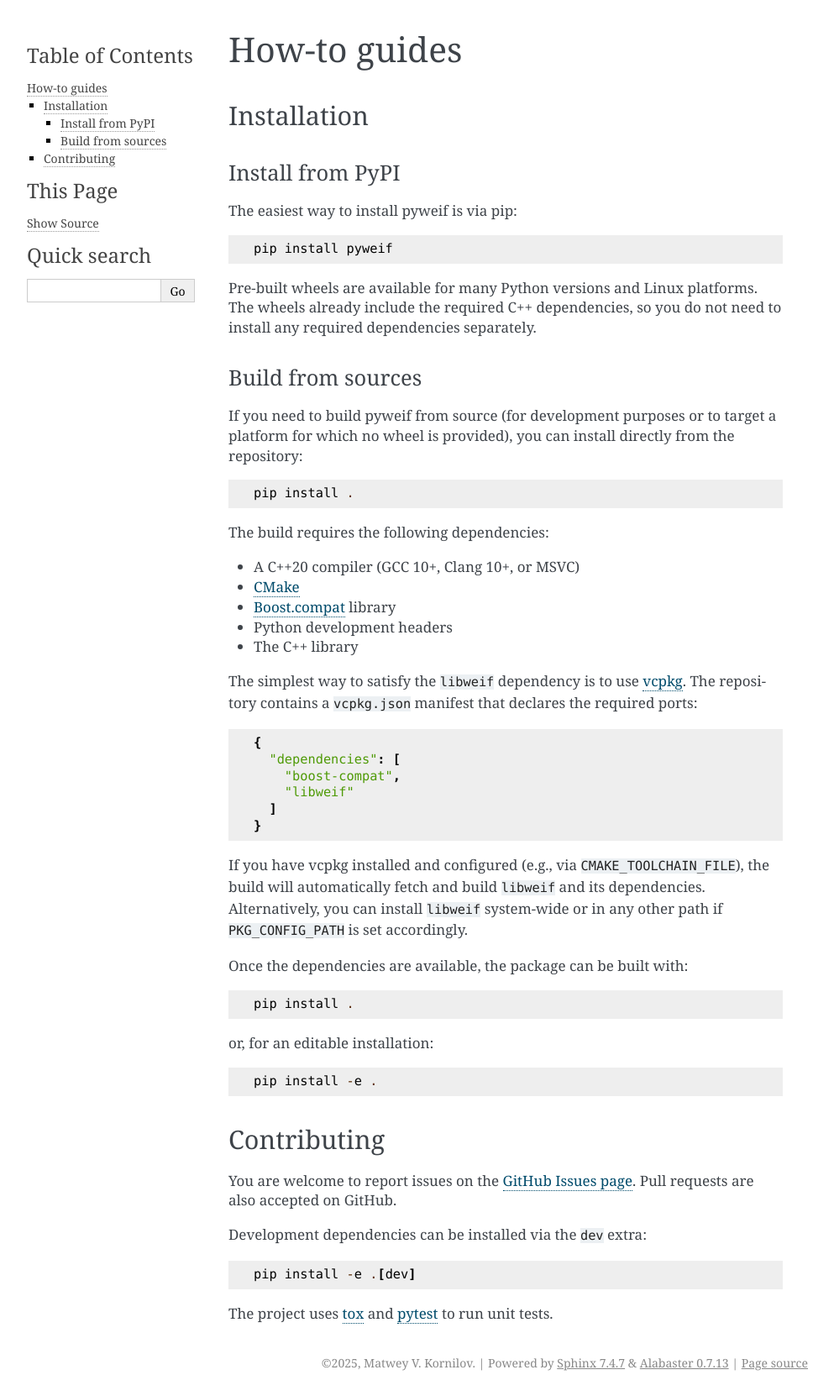
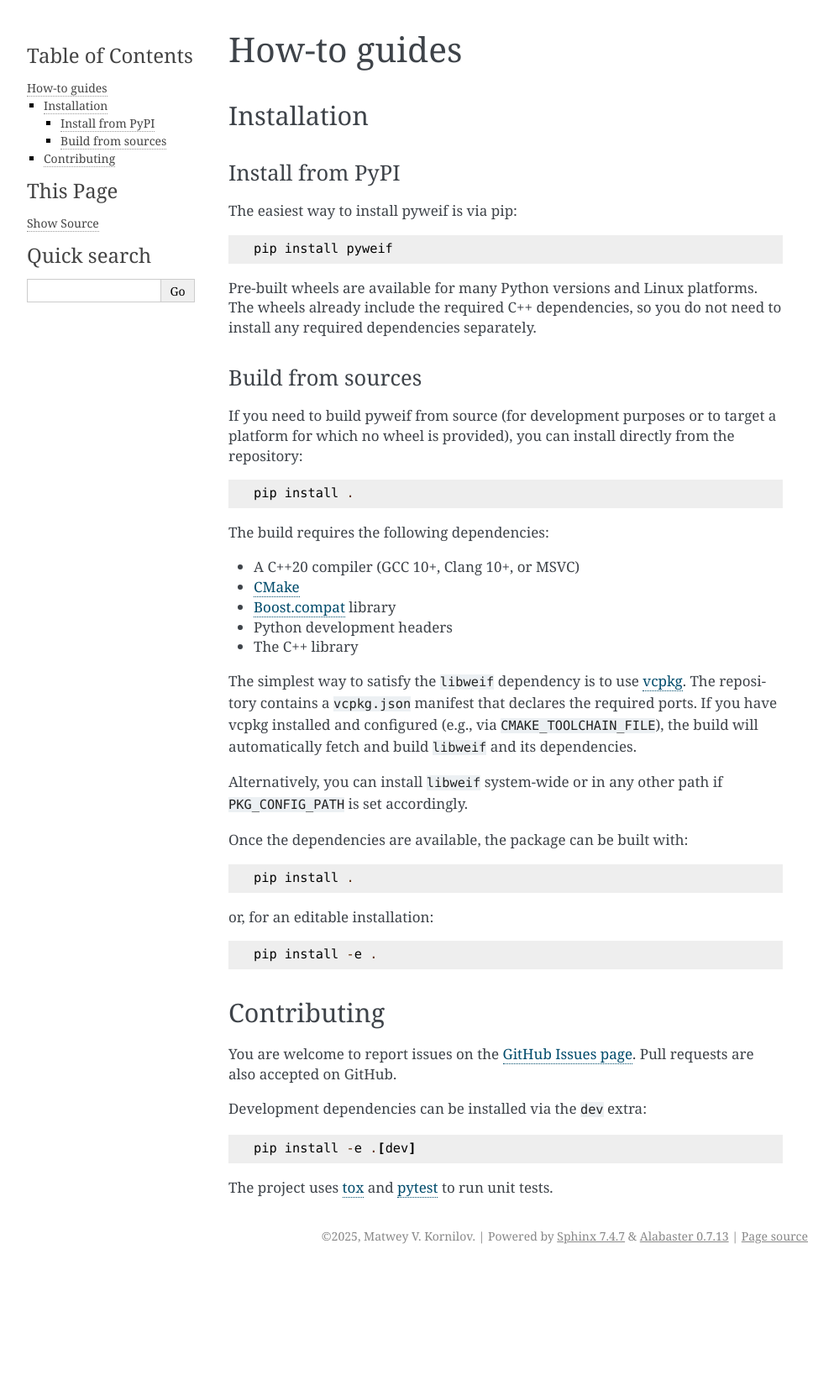
Before and after one commit to matwey/pyweif, a Sphinx documentation site: the page built from docs/howto.rst, in a window 1280 px wide. Shown: the whole page at 84% size, without its empty margins (148-1141 px from the left). Built offline with Sphinx 7.4.7, drawn with Linux system fonts in a browser that asks for light colours; pages that are not in the unit, such as notebooks, are missing from menus; after the commit the page ends 1511 px from its top, so only the background shows below that.

Commit message:
Improve howto.rst

```diff
--- a/docs/howto.rst
+++ b/docs/howto.rst
@@ -33,16 +33,9 @@ The build requires the following dependencies:
 - The :external+libweif:doc:`libweif <index>` C++ library
 
 The simplest way to satisfy the ``libweif`` dependency is to use `vcpkg <https://vcpkg.io>`_.
-The repository contains a ``vcpkg.json`` manifest that declares the required ports::
+The repository contains a ``vcpkg.json`` manifest that declares the required ports.
+If you have vcpkg installed and configured (e.g., via ``CMAKE_TOOLCHAIN_FILE``), the build will automatically fetch and build ``libweif`` and its dependencies.
 
-    {
-      "dependencies": [
-        "boost-compat",
-        "libweif"
-      ]
-    }
-
-If you have vcpkg installed and configured (e.g., via ``CMAKE_TOOLCHAIN_FILE``), the build will automatically fetch and build ``libweif`` and its dependencies.
 Alternatively, you can install ``libweif`` system‑wide or in any other path if ``PKG_CONFIG_PATH`` is set accordingly.
 
 Once the dependencies are available, the package can be built with::
```
